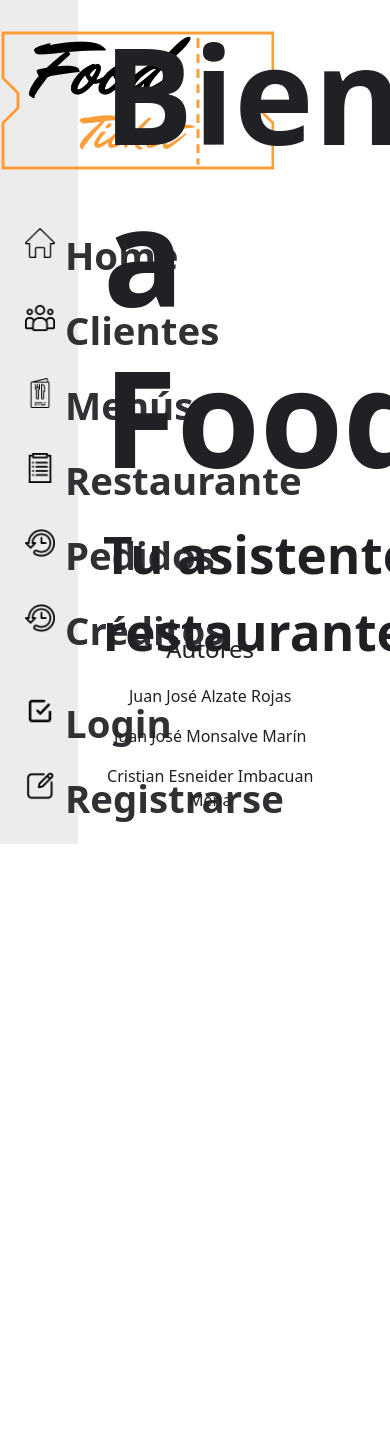
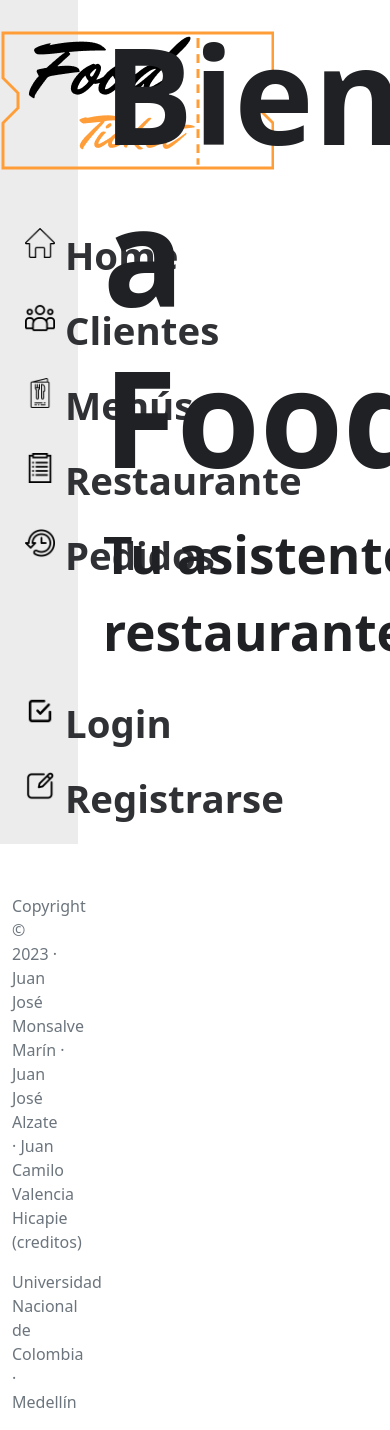
Before and after one commit to jjmonsalvem/ppi_05, a Django app: page / in a window 390 px wide; the page is wider, and only the part inside the window is pictured. Before the commit the page ends 844 px from the top of that part, so only its background shows below. Run offline with Django 4.2, Linux system fonts and the light colour scheme.

Commit message:
creditos participantes
Se agrega los participantes del proyecto y se le da crédito a los colaboradores.

```diff
--- a/foodticket/home/templates/home/base.html
+++ b/foodticket/home/templates/home/base.html
@@ -1,3 +1,4 @@
+
 {% load static %}
 
 <!DOCTYPE html>
@@ -70,14 +71,6 @@
                         <p>Pedidos</p>
                     </a>
                 </li>
-                <li class="nav-sidebar__menu__item">
-                    <a href="{% url 'home:credits' %}" class="nav-sidebar__menu__item__link">
-                        <figure>
-                            <img src="{% static 'home/images/pedidos.png' %}" alt="Icono creditos" width=30 height=30>
-                        </figure>
-                        <p>Créditos</p>
-                    </a>
-                </li>
 
             </ul>
             <ul class="nav-sidebar__login">
@@ -109,8 +102,18 @@
                 </li>
                 {% endif %}
             </ul>
+
+            <!-- Creditos autores y quienes aportaron -->
+                <div class="container">
+                <div class="row">
+                    <div class="col-lg-8 col-md-10 mx-auto">
+                    <p class="copyright text-muted">Copyright &copy; 2023 · Juan José Monsalve Marín · Juan José Alzate · Juan Camilo Valencia Hicapie (creditos)</p>
+                    <p class="copyright text-muted">Universidad Nacional de Colombia · Medellín </p>
+                    </div>
+                </div>
+                </div>
+            </header>
         </nav>
-    </header>
 
     {% block content %}
     {% endblock  %}
--- a/foodticket/home/templates/home/index.html
+++ b/foodticket/home/templates/home/index.html
@@ -12,12 +12,20 @@
                 <img src="{% static 'home/images/principal_icon.png' %}" alt="Icono plato">
             </figure>
         </div>
-        <div class="footer">
-            <h1>Autores</h1>
-            <p>Juan José Alzate Rojas</p>
-            <p>Juan José Monsalve Marín</p>
-            <p>Cristian Esneider Imbacuan Mena</p>
-        </div>
     </div>
+
+
 </main>
 {% endblock  %}
+
+<!-- Pié de página -->
+<footer>
+    <div class="container">
+      <div class="row">
+        <div class="col-lg-8 col-md-10 mx-auto">
+          <p class="copyright text-muted">Copyright &copy; 2023 · Juan José Monsalve Marín · Juan José Alzate · Juan Camilo Valencia Hicapie (creditos)</p>
+          <p class="copyright text-muted">Universidad Nacional de Colombia · Medellín </p>
+        </div>
+      </div>
+    </div>
+  </footer>
```
